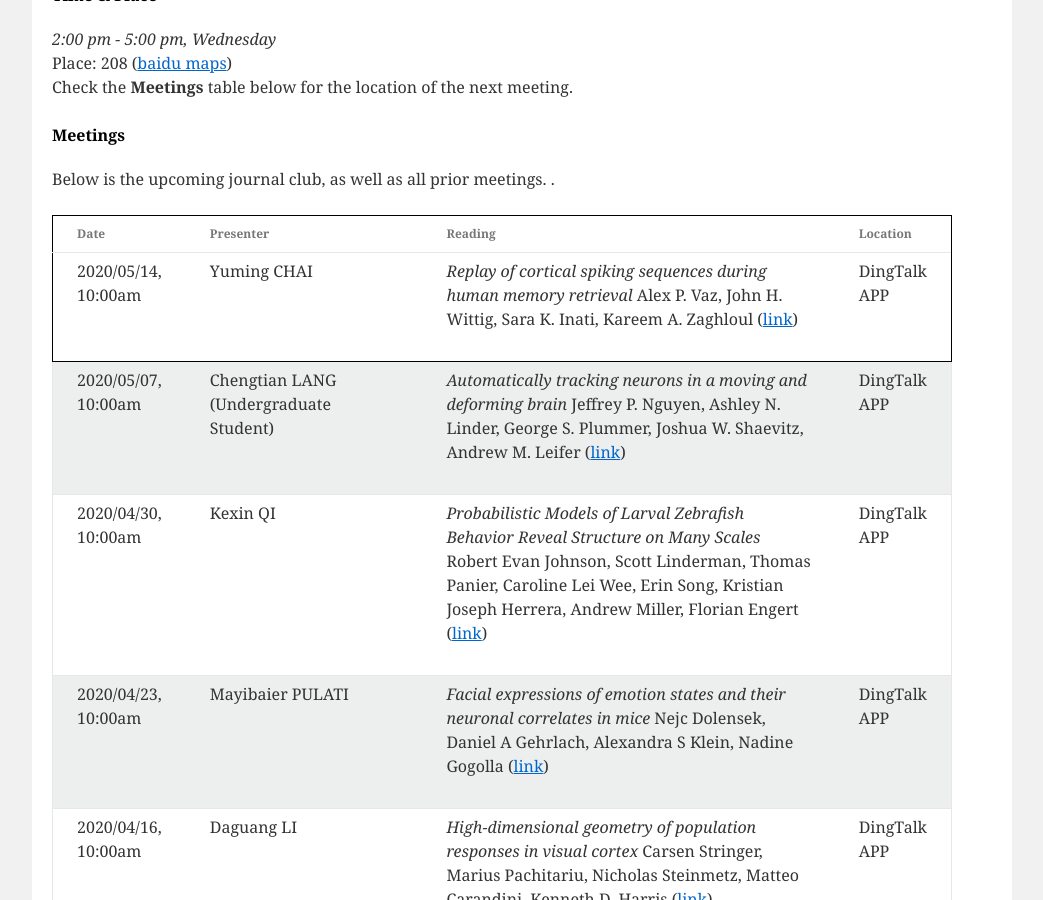
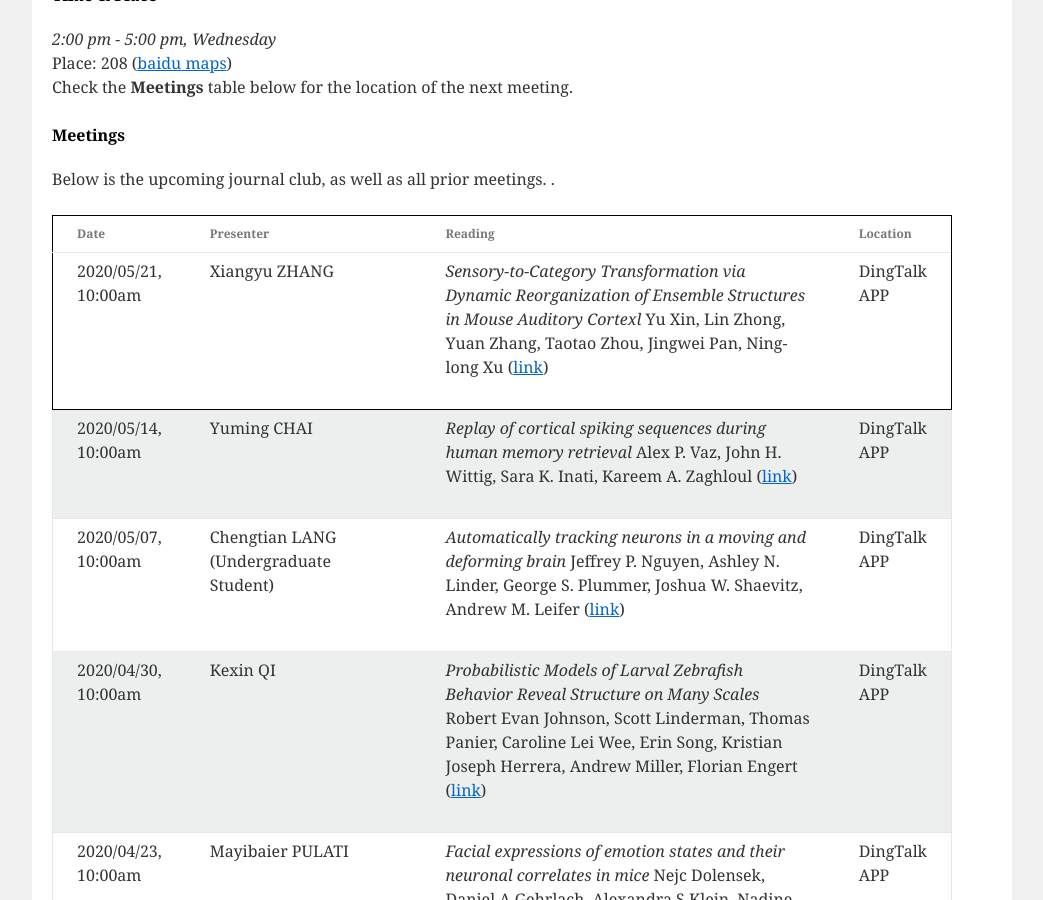
Before and after one commit to CNeuroUSTC/CNeuroUSTC.github.io, a Jekyll site: the page built from index.html, in a window 1280 px wide and 900 px high, scrolled down 739 px. Shown: the whole window, without its empty margins (118-1161 px from the left). Built offline with Jekyll 4.4.1, drawn with Linux system fonts in a browser that asks for light colours.

Commit message:
2020/05/21, 10:00am

```diff
--- a/_data/meeting_info.yml
+++ b/_data/meeting_info.yml
@@ -1,3 +1,12 @@
+- presenter: Xiangyu ZHANG
+  date: 2020/05/21, 10:00am
+  paper: "Sensory-to-Category Transformation via Dynamic Reorganization of Ensemble Structures in Mouse Auditory Cortexl"
+  url: "https://www.sciencedirect.com/science/article/pii/S089662731930532X"
+  pdf: "None"
+  authors: "Yu Xin, Lin Zhong, Yuan Zhang, Taotao Zhou, Jingwei Pan, Ning-long Xu"
+  location: DingTalk APP
+
+
 - presenter: Yuming CHAI
   date: 2020/05/14, 10:00am
   paper: "Replay of cortical spiking sequences during human memory retrieval"
```
